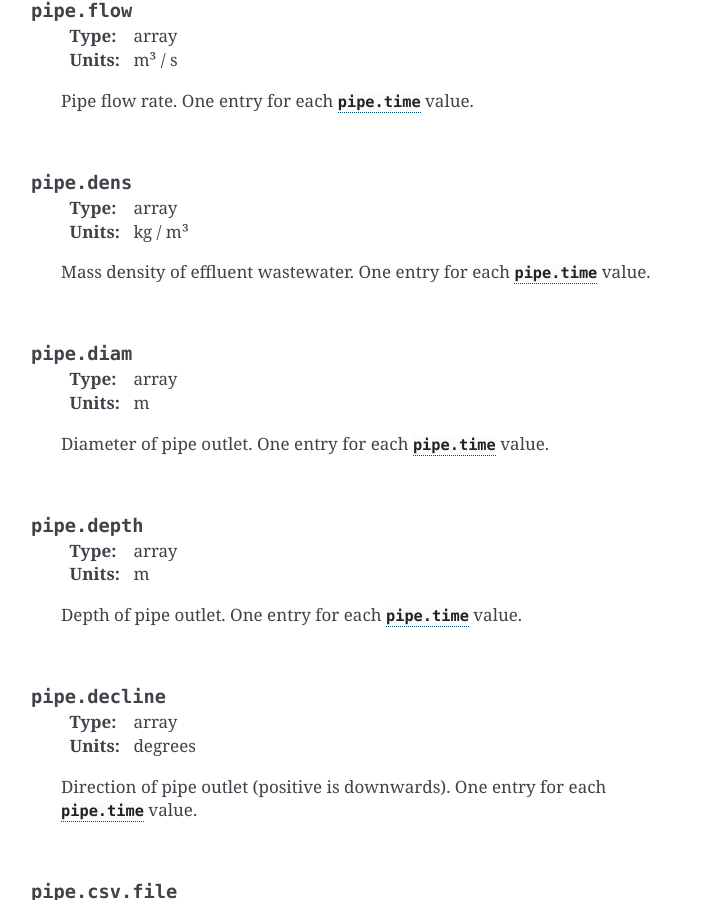
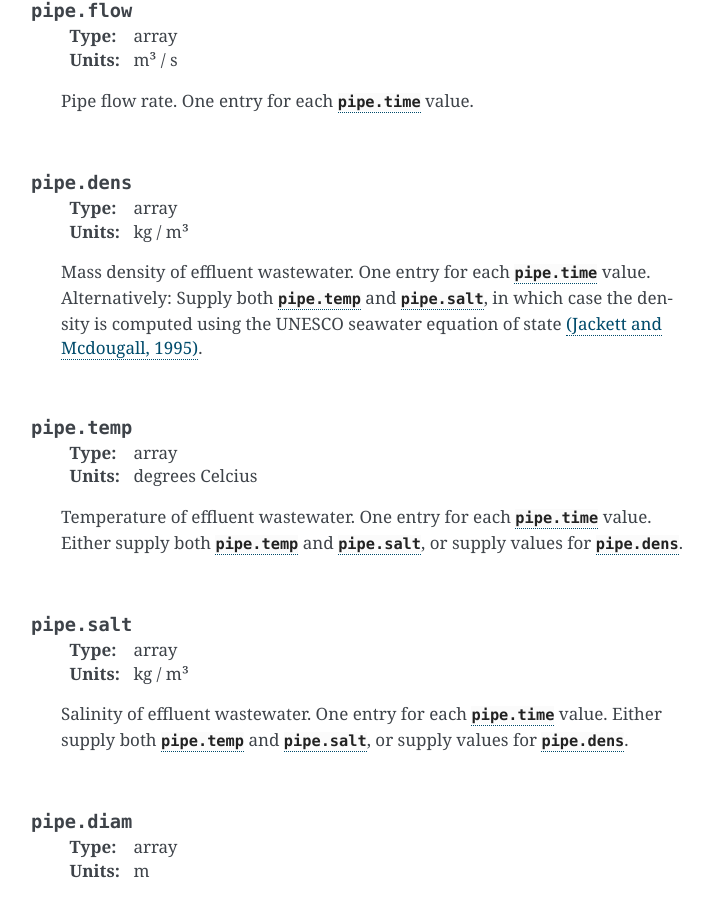
Before and after one commit to pnsaevik/effluent, a Sphinx documentation site: the page built from docs/source/config/pipe.rst, in a window 1280 px wide and 900 px high, scrolled down 471 px. Shown: the whole window, without its empty margins (389-1101 px from the left). Built offline with Sphinx 7.4.7, drawn with Linux system fonts in a browser that asks for light colours; some of the changed text lies outside the part shown.

Commit message:
Allow supplying salinity and temperature instead of density
For effluent pipe wastewater properties

```diff
--- a/docs/source/config/pipe.rst
+++ b/docs/source/config/pipe.rst
@@ -40,6 +40,33 @@
 
     Mass density of effluent wastewater.
     One entry for each :confval:`pipe.time` value.
+    Alternatively: Supply both :confval:`pipe.temp` and :confval:`pipe.salt`,
+    in which case the density is computed using the UNESCO seawater equation
+    of state |jackett1995|_.
+
+|
+
+.. confval:: pipe.temp
+
+    :type: array
+    :units: degrees Celcius
+
+    Temperature of effluent wastewater.
+    One entry for each :confval:`pipe.time` value.
+    Either supply both :confval:`pipe.temp` and :confval:`pipe.salt`, or
+    supply values for :confval:`pipe.dens`.
+
+|
+
+.. confval:: pipe.salt
+
+    :type: array
+    :units: kg / m³
+
+    Salinity of effluent wastewater.
+    One entry for each :confval:`pipe.time` value.
+    Either supply both :confval:`pipe.temp` and :confval:`pipe.salt`, or
+    supply values for :confval:`pipe.dens`.
 
 |
 
@@ -92,3 +119,17 @@
    `netCDF4 file <https://unidata.github.io/netcdf4-python/>`_.
    The file must have one variable for each pipe parameter, indexed by the time
    coordinate.
+
+|
+
+Bibliography
+===================
+
+.. |jackett1995| replace:: (Jackett and Mcdougall, 1995)
+.. _jackett1995: https://doi.org/10.1175/1520-0426(1995)012<0381:MAOHPT>2.0.CO;2
+
+Jackett, D. R., and Mcdougall, T. J. (1995). *Minimal Adjustment of
+Hydrographic Profiles to Achieve Static Stability*. Journal of Atmospheric and
+Oceanic Technology **12**\(2): 381–89.
+`doi:10.1175/1520-0426(1995)012<0381:MAOHPT>2.0.CO;2
+<https://doi.org/10.1175/1520-0426(1995)012\<0381:MAOHPT\>2.0.CO;2>`_.
```
Also changed, not shown: 3 other files.
